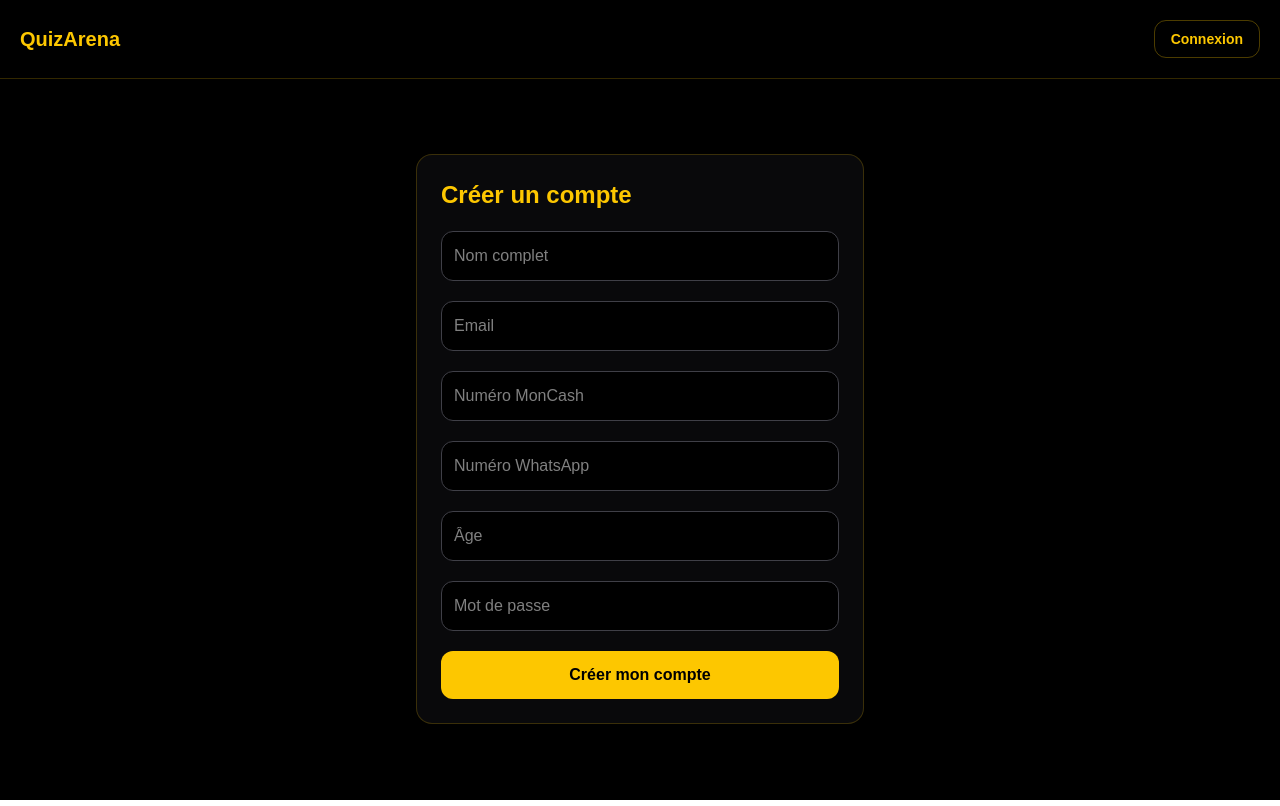
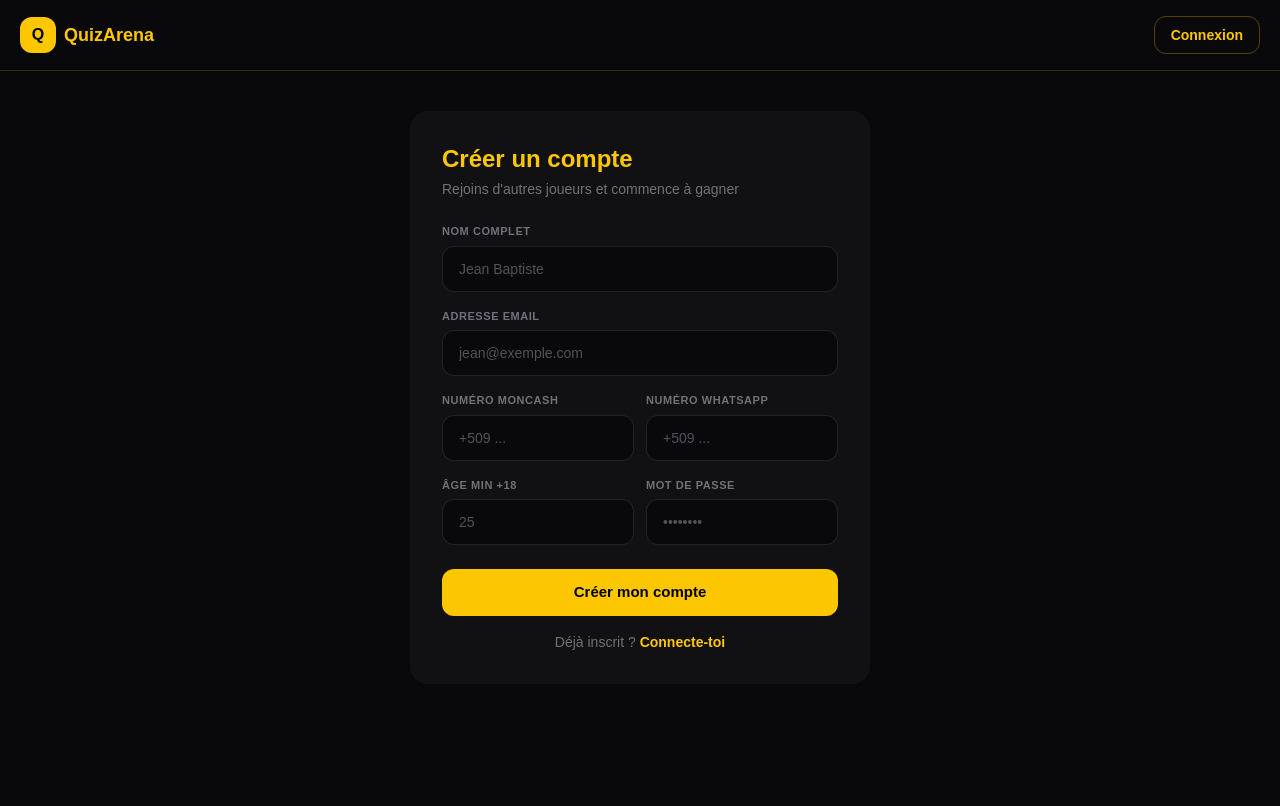
Before and after one commit to infiny4love8/Quiz-arena, a Next.js app: page /register in a window 1280 px wide. Built offline with nearby package versions, Linux system fonts and the light colour scheme.

Commit message:
remastered register connexion

```diff
--- a/app/login/page.tsx
+++ b/app/login/page.tsx
@@ -5,6 +5,9 @@ import Link from "next/link";
 import { supabase } from "@/lib/supabaseClient";
 import { useRouter } from "next/navigation";
 import type { FormEvent } from "react";
+
+const inputCls =
+  "w-full rounded-xl bg-[#09090b] border border-white/10 px-4 py-3 text-sm text-white placeholder:text-zinc-600 outline-none focus:border-yellow-400/50 transition";
 
 export default function LoginPage() {
   const [email, setEmail] = useState("");
@@ -19,10 +22,7 @@ export default function LoginPage() {
     setError("");
 
     try {
-      const { error } = await supabase.auth.signInWithPassword({
-        email,
-        password,
-      });
+      const { error } = await supabase.auth.signInWithPassword({ email, password });
 
       if (error) {
         setError(error.message);
@@ -31,75 +31,142 @@ export default function LoginPage() {
       }
 
       router.push("/dashboard");
-
-    } catch (err) {
+    } catch {
       setError("Erreur de connexion");
       setLoading(false);
     }
   }
 
   return (
-    <main className="min-h-screen bg-black text-white">
-      <header className="border-b border-blue-500/20 bg-black/70">
-        <nav className="mx-auto flex max-w-7xl items-center justify-between px-5 py-5">
-          <Link href="/" className="text-xl font-black text-blue-400">
+    <>
+      <style>{`
+        @keyframes borderRun {
+          0%   { stroke-dashoffset: 0; }
+          100% { stroke-dashoffset: -1600; }
+        }
+        .border-light { animation: borderRun 3s linear infinite; }
+      `}</style>
+
+      <main className="min-h-screen bg-[#09090b] text-white">
+
+        {/* NAV */}
+        <header className="border-b border-yellow-400/20 px-5 py-4 flex items-center justify-between">
+          <Link href="/" className="flex items-center gap-2 text-lg font-black text-yellow-400">
+            <span className="inline-flex h-9 w-9 items-center justify-center rounded-xl bg-yellow-400 text-black font-black text-base">
+              Q
+            </span>
             QuizArena
           </Link>
           <Link
             href="/register"
-            className="rounded-xl border border-blue-400/30 px-4 py-2 text-sm font-semibold text-blue-400 hover:bg-blue-400 hover:text-black transition"
+            className="rounded-xl border border-yellow-400/30 px-4 py-2 text-sm font-semibold text-yellow-400 transition hover:bg-yellow-400/10"
           >
             Inscription
           </Link>
-        </nav>
         </header>
 
-      <section className="flex min-h-[calc(100vh-80px)] items-center justify-center px-5">
-        <form
-          onSubmit={handleSubmit}
-          className="w-full max-w-md space-y-5 rounded-2xl border border-blue-400/20 bg-zinc-950 p-6"
+        {/* PAGE */}
+        <div className="flex min-h-[calc(100vh-65px)] items-center justify-center px-4 py-10">
+
+          <div className="relative w-full max-w-[420px]">
+
+            {/* SVG ANIMATED BORDER */}
+            <svg
+              xmlns="http://www.w3.org/2000/svg"
+              className="pointer-events-none absolute inset-0 h-full w-full"
+              style={{ borderRadius: 20, overflow: "visible" }}
             >
-          <h1 className="text-2xl font-black text-blue-400">Connexion</h1>
+              <rect
+                x="1" y="1"
+                width="calc(100% - 2px)" height="calc(100% - 2px)"
+                rx="19" ry="19"
+                fill="none"
+                stroke="rgba(250,204,21,0.12)"
+                strokeWidth="1.5"
+              />
+              <rect
+                x="1" y="1"
+                width="calc(100% - 2px)" height="calc(100% - 2px)"
+                rx="19" ry="19"
+                fill="none"
+                stroke="#facc15"
+                strokeWidth="1.5"
+                strokeLinecap="round"
+                strokeDasharray="100 9999"
+                strokeDashoffset="0"
+                className="border-light"
+              />
+            </svg>
+
+            {/* CARD */}
+            <div className="relative z-10 rounded-[18px] bg-[#111113] px-6 py-8 sm:px-8">
+
+              <h1 className="text-2xl font-black text-yellow-400">Connexion</h1>
+              <p className="mt-1 mb-6 text-sm text-zinc-500">
+                Content de te revoir sur QuizArena
+              </p>
 
               {error && (
-            <div className="rounded-xl border border-red-500/30 bg-red-500/10 p-3 text-sm text-red-400">
+                <div className="mb-4 rounded-xl border border-red-500/30 bg-red-500/10 px-4 py-3 text-sm text-red-400">
                   {error}
                 </div>
               )}
 
+              <form onSubmit={handleSubmit}>
+                <div className="mb-4">
+                  <label className="mb-1.5 block text-[11px] font-semibold uppercase tracking-wider text-zinc-500">
+                    Adresse email
+                  </label>
                   <input
                     type="email"
                     value={email}
                     onChange={(e) => setEmail(e.target.value)}
-            placeholder="Email"
+                    placeholder="jean@exemple.com"
                     required
-            className="w-full rounded-xl bg-black border border-zinc-700 p-3 outline-none focus:border-blue-400"
+                    className={inputCls}
                   />
+                </div>
 
+                <div className="mb-6">
+                  <label className="mb-1.5 block text-[11px] font-semibold uppercase tracking-wider text-zinc-500">
+                    Mot de passe
+                  </label>
                   <input
                     type="password"
                     value={password}
                     onChange={(e) => setPassword(e.target.value)}
-            placeholder="Mot de passe"
+                    placeholder="••••••••"
                     required
-            className="w-full rounded-xl bg-black border border-zinc-700 p-3 outline-none focus:border-blue-400"
+                    className={inputCls}
                   />
+                </div>
 
                 <button
                   type="submit"
                   disabled={loading}
-            className="w-full rounded-xl bg-blue-500 p-3 font-black text-black hover:bg-blue-400 transition disabled:opacity-60"
+                  className="w-full rounded-xl bg-yellow-400 py-3 text-[15px] font-black text-black transition hover:bg-yellow-300 disabled:opacity-60"
                 >
                   {loading ? "Connexion..." : "Se connecter"}
                 </button>
+              </form>
 
-          <div className="text-center text-sm">
-            <Link href="/forgot-password" className="text-blue-400 hover:underline">
+              <div className="mt-4 text-center text-sm">
+                <Link href="/forgot-password" className="text-zinc-500 hover:text-yellow-400 transition">
                   Mot de passe oublié ?
                 </Link>
               </div>
-        </form>
-      </section>
+
+              <p className="mt-4 text-center text-sm text-zinc-500">
+                Pas encore de compte ?{" "}
+                <Link href="/register" className="font-semibold text-yellow-400">
+                  Crée-en un
+                </Link>
+              </p>
+
+            </div>
+          </div>
+        </div>
       </main>
+    </>
   );
 }
--- a/app/register/page.tsx
+++ b/app/register/page.tsx
@@ -2,38 +2,59 @@
 
 import { useState } from "react";
 import Link from "next/link";
+import { useRouter } from "next/navigation";
 import type { FormEvent } from "react";
+
+const inputCls =
+  "w-full rounded-xl bg-[#09090b] border border-white/10 px-4 py-3 text-sm text-white placeholder:text-zinc-600 outline-none focus:border-yellow-400/50 transition";
+
+function Field({ label, children }: { label: string; children: React.ReactNode }) {
+  return (
+    <div className="mb-4">
+      <label className="mb-1.5 block text-[11px] font-semibold uppercase tracking-wider text-zinc-500">
+        {label}
+      </label>
+      {children}
+    </div>
+  );
+}
 
 export default function RegisterPage() {
   const [loading, setLoading] = useState(false);
+  const [success, setSuccess] = useState(false);
+  const router = useRouter();
 
   async function handleSubmit(e: FormEvent<HTMLFormElement>) {
     e.preventDefault();
     setLoading(true);
 
     const formData = new FormData(e.currentTarget);
-
     const data = {
       fullName: String(formData.get("fullName")),
       moncashNumber: String(formData.get("moncashNumber")),
       whatsappNumber: String(formData.get("whatsappNumber")),
       age: String(formData.get("age")),
-      email: String(formData.get("email")), // ✅ ajouté
+      email: String(formData.get("email")),
       password: String(formData.get("password")),
     };
 
     try {
       const res = await fetch("/api/register", {
         method: "POST",
-        headers: {
-          "Content-Type": "application/json",
-        },
+        headers: { "Content-Type": "application/json" },
         body: JSON.stringify(data),
       });
 
       const result = await res.json();
-      alert(result.message || "Compte créé ! Allez dans votre email pour confirmer le lien");
-    } catch (error) {
+
+      if (!res.ok) {
+        alert(result.message || "Erreur lors de l'inscription");
+        setLoading(false);
+        return;
+      }
+
+      setSuccess(true);
+    } catch {
       alert("Erreur lors de l'inscription");
     }
 
@@ -41,49 +62,200 @@ export default function RegisterPage() {
   }
 
   return (
-    <main className="min-h-screen bg-black text-white overflow-hidden">
-      <header className="border-b border-yellow-400/20 bg-black/70">
-        <nav className="mx-auto flex max-w-7xl items-center justify-between px-5 py-5">
-          <Link href="/" className="text-xl font-black text-yellow-400">
+    <>
+      {/* Animation CSS injectée globalement */}
+      <style>{`
+        @keyframes borderRun {
+          0%   { stroke-dashoffset: 0; }
+          100% { stroke-dashoffset: -1600; }
+        }
+        .border-light {
+          animation: borderRun 3s linear infinite;
+        }
+      `}</style>
+
+      <main className="min-h-screen bg-[#09090b] text-white">
+
+        {/* NAV */}
+        <header className="border-b border-yellow-400/20 px-5 py-4 flex items-center justify-between">
+          <Link href="/" className="flex items-center gap-2 text-lg font-black text-yellow-400">
+            <span className="inline-flex h-9 w-9 items-center justify-center rounded-xl bg-yellow-400 text-black font-black text-base">
+              Q
+            </span>
             QuizArena
           </Link>
-
-          <a
+          <Link
             href="/login"
             className="rounded-xl border border-yellow-400/30 px-4 py-2 text-sm font-semibold text-yellow-400"
           >
             Connexion
-          </a>
-        </nav>
+          </Link>
         </header>
 
-      <section className="flex min-h-[calc(100vh-80px)] items-center justify-center px-5">
-        <form
-          onSubmit={handleSubmit}
-          className="w-full max-w-md space-y-5 rounded-2xl border border-yellow-400/20 bg-zinc-950 p-6"
+        {/* PAGE */}
+        <div className="flex min-h-[calc(100vh-65px)] items-start justify-center px-4 py-10">
+
+          {/* CARD WRAPPER — position relative pour que le SVG se cale dessus */}
+          <div className="relative w-full max-w-[460px]">
+
+            {/* ── SVG ANIMATED BORDER ── */}
+            <svg
+              xmlns="http://www.w3.org/2000/svg"
+              className="pointer-events-none absolute inset-0 h-full w-full"
+              style={{ borderRadius: 20, overflow: "visible" }}
             >
-          <h1 className="text-2xl font-black text-yellow-400">
-            Créer un compte
-          </h1>
+              {/* Piste statique très subtile */}
+              <rect
+                x="1" y="1"
+                width="calc(100% - 2px)"
+                height="calc(100% - 2px)"
+                rx="19" ry="19"
+                fill="none"
+                stroke="rgba(250,204,21,0.12)"
+                strokeWidth="1.5"
+              />
+              {/* Lumière qui court */}
+              <rect
+                x="1" y="1"
+                width="calc(100% - 2px)"
+                height="calc(100% - 2px)"
+                rx="19" ry="19"
+                fill="none"
+                stroke="#facc15"
+                strokeWidth="1.5"
+                strokeLinecap="round"
+                strokeDasharray="100 9999"
+                strokeDashoffset="0"
+                className="border-light"
+              />
+            </svg>
 
-          <input name="fullName" placeholder="Nom complet" required className="w-full rounded-xl bg-black border border-zinc-700 p-3" />
+            {/* CARD CONTENT */}
+            <div className="relative z-10 rounded-[18px] bg-[#111113] p-6 sm:p-8">
 
-          {/* ✅ EMAIL AJOUTÉ */}
-          <input name="email" type="email" placeholder="Email" required className="w-full rounded-xl bg-black border border-zinc-700 p-3" />
+              {/* ── FORM ── */}
+              {!success && (
+                <form onSubmit={handleSubmit}>
+                  <h1 className="text-2xl font-black text-yellow-400">Créer un compte</h1>
+                  <p className="mt-1 mb-6 text-sm text-zinc-500">
+                    Rejoins d'autres joueurs et commence à gagner
+                  </p>
 
-          <input name="moncashNumber" placeholder="Numéro MonCash" required className="w-full rounded-xl bg-black border border-zinc-700 p-3" />
+                  <Field label="Nom complet">
+                    <input name="fullName" placeholder="Jean Baptiste" required className={inputCls} />
+                  </Field>
 
-          <input name="whatsappNumber" placeholder="Numéro WhatsApp" required className="w-full rounded-xl bg-black border border-zinc-700 p-3" />
+                  <Field label="Adresse email">
+                    <input name="email" type="email" placeholder="jean@exemple.com" required className={inputCls} />
+                  </Field>
 
-          <input name="age" type="number" placeholder="Âge" required className="w-full rounded-xl bg-black border border-zinc-700 p-3" />
+                  <div className="grid grid-cols-1 gap-0 sm:grid-cols-2 sm:gap-3">
+                    <Field label="Numéro MonCash">
+                      <input name="moncashNumber" placeholder="+509 ..." required className={inputCls} />
+                    </Field>
+                    <Field label="Numéro WhatsApp">
+                      <input name="whatsappNumber" placeholder="+509 ..." required className={inputCls} />
+                    </Field>
+                  </div>
 
-          <input name="password" type="password" placeholder="Mot de passe" required className="w-full rounded-xl bg-black border border-zinc-700 p-3" />
+                  <div className="grid grid-cols-1 gap-0 sm:grid-cols-2 sm:gap-3">
+                    <Field label="Âge min +18">
+                      <input name="age" type="number" placeholder="25" min="18" required className={inputCls} />
+                    </Field>
+                    <Field label="Mot de passe">
+                      <input name="password" type="password" placeholder="••••••••" required className={inputCls} />
+                    </Field>
+                  </div>
 
-          <button type="submit" disabled={loading} className="w-full rounded-xl bg-yellow-400 p-3 font-black text-black">
+                  <button
+                    type="submit"
+                    disabled={loading}
+                    className="mt-2 w-full rounded-xl bg-yellow-400 py-3 text-[15px] font-black text-black transition hover:bg-yellow-300 disabled:opacity-60"
+                  >
                     {loading ? "Création..." : "Créer mon compte"}
                   </button>
+
+                  <p className="mt-4 text-center text-sm text-zinc-500">
+                    Déjà inscrit ?{" "}
+                    <Link href="/login" className="font-semibold text-yellow-400">
+                      Connecte-toi
+                    </Link>
+                  </p>
                 </form>
-      </section>
+              )}
+
+              {/* ── SUCCESS ── */}
+              {success && (
+                <div className="py-2 text-center">
+
+                  {/* Icône */}
+                  <div className="mx-auto mb-6 flex h-[72px] w-[72px] items-center justify-center rounded-full border border-yellow-400/25 bg-yellow-400/8">
+                    <svg
+                      xmlns="http://www.w3.org/2000/svg"
+                      width="32" height="32"
+                      viewBox="0 0 24 24"
+                      fill="none"
+                      stroke="#facc15"
+                      strokeWidth="1.8"
+                      strokeLinecap="round"
+                      strokeLinejoin="round"
+                    >
+                      <rect x="2" y="4" width="20" height="16" rx="2"/>
+                      <path d="m2 7 10 7 10-7"/>
+                      <path d="m9 13-2 2.5M15 13l2 2.5"/>
+                    </svg>
+                  </div>
+
+                  <h2 className="mb-2 text-2xl font-black text-white">
+                    Compte créé avec succès !
+                  </h2>
+                  <p className="mb-6 text-sm leading-relaxed text-zinc-500">
+                    Bienvenue sur{" "}
+                    <span className="font-semibold text-yellow-400">QuizArena</span> !
+                    <br />
+                    Il ne reste plus qu&apos;une étape.
+                  </p>
+
+                  {/* Encadré email */}
+                  <div className="mb-6 flex items-start gap-3 rounded-xl border border-yellow-400/20 bg-yellow-400/5 p-4 text-left">
+                    <svg
+                      xmlns="http://www.w3.org/2000/svg"
+                      width="22" height="22"
+                      viewBox="0 0 24 24"
+                      fill="none"
+                      stroke="#facc15"
+                      strokeWidth="1.8"
+                      strokeLinecap="round"
+                      strokeLinejoin="round"
+                      className="mt-0.5 shrink-0"
+                    >
+                      <rect x="2" y="4" width="20" height="16" rx="2"/>
+                      <path d="m2 7 10 7 10-7"/>
+                    </svg>
+                    <div>
+                      <p className="mb-1 text-sm font-semibold text-white">
+                        Confirme ton adresse email
+                      </p>
+                      <p className="text-[13px] leading-relaxed text-zinc-400">
+                        On t&apos;a envoyé un lien de confirmation. Clique dessus
+                        pour activer ton compte et commencer à gagner des coins.
+                      </p>
+                    </div>
+                  </div>
+
+                  <button
+                    onClick={() => router.push("/login")}
+                    className="block w-full rounded-xl border border-yellow-400/30 py-3 text-sm font-semibold text-yellow-400 transition hover:bg-yellow-400/5"
+                  >
+                    Aller à la connexion →
+                  </button>
+                </div>
+              )}
+
+            </div>
+          </div>
+        </div>
       </main>
+    </>
   );
 }
```
Lines whose indentation alone changed are shown as unchanged.
